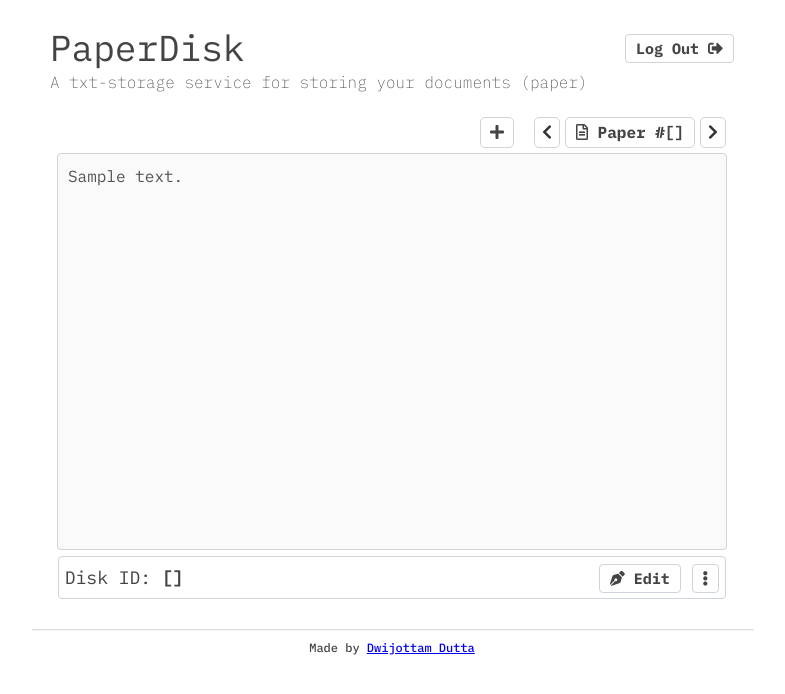
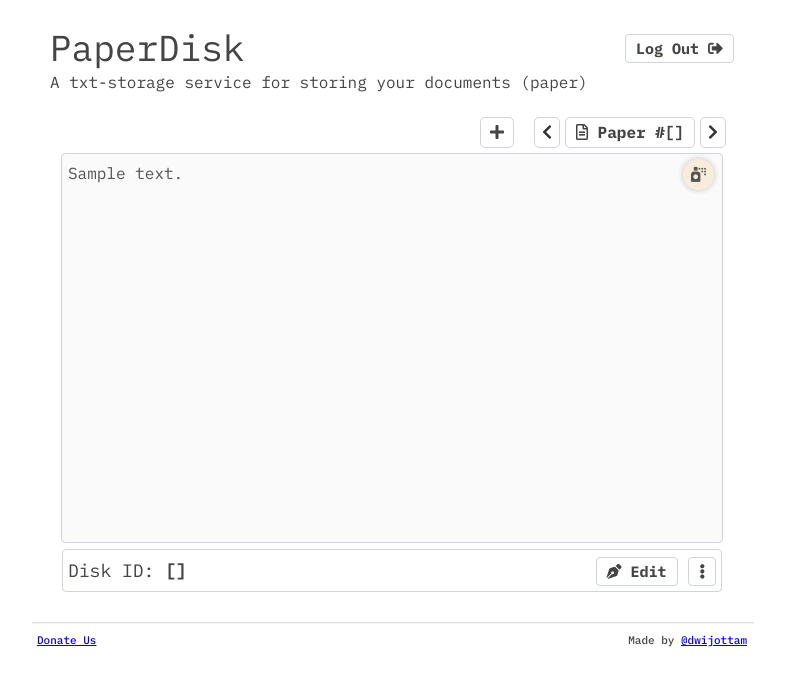
Before and after one commit to Dwijottam-Dutta/PaperDisk, a Flask app: template templates/paper.html.jinja in a window 1280 px wide. Shown: the top 694 px of the page, without its empty margins (248-1033 px from the left). Run offline with Flask 3, Linux system fonts and the light colour scheme; the template is opened without the code that fills it: most values are stand-ins (such as "Sample title", 1, 10 or a date in 2020).

Commit message:
added theme spray and minor bug fixes

```diff
--- a/main.py
+++ b/main.py
@@ -262,7 +262,7 @@ def paper_logout():
 
 @app.route("/premium")
 def premium():
-    return "<h2>Donate Us:</h2> <label>For keeping PaperDisk, 24/7 uptime running, and for lifetime we need your support!!<br>For maintanance of our database and server, we need money, to not get run out of storage.</label><p>If you like this project by me, please don't forget to donate some money on UPI: <b><i>9137745935@fam</i></b></p><b>It would be a great help for me as a single developer to handle all of the work!!</b><h3>Thank you !!</h3>"
+    return "<h2>Donate Us:</h2> <label>For keeping PaperDisk, 24/7 uptime running, and for lifetime we need your support!!<br>For maintanance of our database and server, we need money, to not get run out of storage.</label><p>If you like this project by me, please don't forget to donate some money on <br><br> &nbsp; UPI: <b><i>9137745935@fam</i></b></p><b>It would be a great help for me as a single developer to handle all of the work!!</b><h3>Thank you !!</h3>"
 
 
 if __name__ == "__main__":
--- a/static/js/paper.js
+++ b/static/js/paper.js
@@ -42,6 +42,13 @@ function PRINT() {
     TOAST("Printing Service API is not available on your system");
 }
 
+function THEME(){
+    localStorage.setItem("theme", "pale")
+    document.body.classList.toggle("pale");
+    document.getElementById("paper_doc").classList.toggle("shadow");
+    document.getElementById("paper-nav").classList.toggle("shadow");
+}
+
 // DETAILS MENU
 function DETAILS() {
     popupBox = document.querySelector(".popup-box");
@@ -57,3 +64,7 @@ pop_close.addEventListener("click", () => {
 function LOGOUT() {
     location.href = "/logout";
 }
+
+if (localStorage.getItem("theme") == "pale"){
+    THEME()
+}
--- a/static/style.css
+++ b/static/style.css
@@ -1,11 +1,47 @@
+
 body {
-  color: #444;
+
+  --theme: #fff;
+  --theme-sub: antiquewhite;
+  --border: #ced4da;
+  --color: #444;
+
+  color: var(--color);
   margin: 0.5em auto;
   max-width: 40em;
   padding: 0 .62em;
   font-size: 1.125em;
   line-height: 1.62em;
   font-family: "IBM Plex Mono", monospace;
+  background: var(--theme);
+}
+
+body.pale{
+  --theme: bisque;
+  --border: #444;
+  --color: #444;
+  --theme-sub:burlywood;
+}
+
+
+/* width */
+::-webkit-scrollbar {
+  width: 3px;
+}
+
+/* Track */
+::-webkit-scrollbar-track {
+  background: #0000000f;
+}
+
+/* Handle */
+::-webkit-scrollbar-thumb {
+  background: var(--color);
+}
+
+/* Handle on hover */
+::-webkit-scrollbar-thumb:hover {
+  background: #555;
 }
 
 .main {
@@ -43,7 +79,7 @@ input[type=password],
 input[type=text] {
   font-family: "IBM Plex Mono", monospace;
   font-size: 1rem;
-  border: 1px solid #ced4da;
+  border: 1px solid var(--border);
   border-radius: .25rem;
   padding-top: 5px;
   padding-bottom: 5px;
@@ -54,7 +90,7 @@ input[type=button],
 input[type=submit],
 button {
   display: inline-block;
-  border: 1px solid #ced4da;
+  border: 1px solid var(--border);
   font-size: 1rem;
   font-family: "IBM Plex Mono", monospace;
   border-radius: .25rem;
@@ -90,7 +126,7 @@ h1 {
 
 .desc {
   margin-top: 10px;
-  font-weight: 200;
+  font-weight: 400;
   margin-bottom: 25px;
 }
 
@@ -111,6 +147,7 @@ h1 {
   padding-top: 4px;
   padding-bottom: 4px;
   font-size: smaller;
+  background: var(--theme);
 }
 
 
@@ -160,12 +197,19 @@ textarea {
   margin-top: 5px;
   width: 100%;
   resize: none;
-  padding: 10px;
+  padding: 0.4em;
   font-size: 1rem;
   line-height: 25px;
-  border: 1px solid #ced4da;
+  border: 1px solid var(--border);
   border-radius: .25rem;
   transition: border-color .15s ease-in-out, box-shadow .15s ease-in-out;
+}
+
+#paper_doc.shadow{
+  box-shadow:  6px 6px #44444457;
+  margin-bottom: 14px;
+  border: 2px solid var(--border);
+  background: rgb(255 255 255 / 20%);
 }
 
 #paper-nav {
@@ -173,19 +217,25 @@ textarea {
   flex-direction: row;
   align-items: center;
   justify-content: space-between;
-  border: 1px solid #ced4da;
+  border: 1px solid var(--border);
   border-radius: .25rem;
   transition: border-color .15s ease-in-out, box-shadow .15s ease-in-out;
-  width: 101%;
+  width: 100%;
   padding: 0.3em;
+}
+
+#paper-nav.shadow{
+  box-shadow:  6px 6px #44444457;
+  border: 2px solid var(--border);
+  background: rgb(255 255 255 / 20%);
 }
 
 #toast {
   display: flex;
   position: absolute;
   font-size: smaller;
-  bottom: 60px;
-  background-color: antiquewhite;
+  bottom: 70px;
+  background-color: var(--theme-sub);
   padding: 3px;
   border-radius: .25rem;
   padding-left: 10px;
@@ -194,13 +244,30 @@ textarea {
   text-decoration: solid;
   transform: scale(0);
   transform-origin: bottom;
-  box-shadow: 0 0 6px rgba(0, 0, 0, 0.15);
+  box-shadow: 0 0 6px rgba(0, 0, 0, 0.25);
   transition: transform 0.4s ease;
 }
 
 #toast.show {
   transform: scale(1);
   transition: transform 0.4s ease;
+}
+
+#spray{
+    background-color: var(--theme-sub);
+    padding: 1px 8px;
+    opacity: 0.9;
+    border-radius: 1rem;
+    position: absolute;
+    font-size: smaller;
+    top: 42px;
+    right: 2px;
+    text-decoration: solid;
+    cursor: pointer;
+    box-shadow: 0 0 6px rgba(0, 0, 0, 0.25);
+}
+#spray:hover{
+  opacity: 1;
 }
 
 .nav {
@@ -212,7 +279,7 @@ textarea {
 }
 
 #number {
-  border: 1px solid #ced4da;
+  border: 1px solid var(--border);
   padding: 0px;
   padding-right: 10px;
   padding-left: 10px;
@@ -222,7 +289,7 @@ textarea {
 }
 
 .btn {
-  border: 1px solid #ced4da;
+  border: 1px solid var(--border);
   padding: 0px;
   padding-right: 9px;
   padding-left: 9px;
@@ -242,7 +309,7 @@ textarea {
   padding: 6px;
   color: #333;
   font-size: 16px;
-  border: 1px solid #ced4da;
+  border: 1px solid var(--border);
   padding: 0px;
   padding-right: 7px;
   padding-left: 7px;
@@ -257,11 +324,11 @@ textarea {
 .menu {
   margin: 0;
   z-index: 10000;
-  bottom: 50px;
+  bottom: 55px;
   right: 0;
   list-style: none;
   padding: 0;
-  background: white;
+  background-color: var(--theme);
   position: absolute;
   border-radius: 4px;
   transform: scale(0);
@@ -289,7 +356,7 @@ textarea {
   border-radius: 0;
   justify-content: flex-start;
   transition: transform 1s ease-in-out;
-  /* border-bottom: 1px solid #ced4da; */
+  /* border-bottom: 1px solid var(--border); */
 }
 
 .menu-btn .menu li:hover {
@@ -303,7 +370,7 @@ textarea {
   justify-content: center;
   align-items: center;
   padding: 15px;
-  border: 1.5px solid #ced4da;
+  border: 1.5px solid var(--border);
   border-radius: .35rem;
   margin-top: 10px;
 
@@ -327,7 +394,7 @@ textarea {
 .open-field {
   display: flex;
   flex-direction: column;
-  border: 1.5px solid #ced4da;
+  border: 1.5px solid var(--border);
   border-radius: .25rem;
   transition: border-color .15s ease-in-out, box-shadow .15s ease-in-out;
   padding: 15px;
@@ -362,22 +429,22 @@ textarea {
 hr {
   width: 100%;
   margin-top: 30px;
-  color: #ced4da;
+  color: var(--border);
   border-color: #ced4da3f;
 }
 
 footer {
   display: flex;
   flex-direction: row;
-  justify-content: center;
+  justify-content: space-between;
   align-items: center;
-  margin-left: 15px;
-  margin-right: 15px;
+  margin-left: 5px;
+  margin-right: 5px;
 }
 
 
 .dev {
-  font-size: 12px;
+  font-size: 11px;
   margin-top: 0;
   font-weight: 500;
 }
--- a/templates/$index.html.jinja
+++ b/templates/$index.html.jinja
@@ -46,14 +46,12 @@
 
       {% if code %}
       <div class="inline-div">
-        <button class="inline-buttons" type="button" onclick="LOGOUT()"><b>Log Out </b><i
+        <button class="inline-buttons" type="button" onclick="LOGOUT()"><b class="phone-invisible">Log Out </b><i
             class="fas fa-sign-out-alt"></i></button>
       </div>
       {% else %}
       <div class="inline-div">
         <button href="/logout" class="inline-buttons" type="button" onclick="OPEN_DISK()"><b>Open</b> <i class="far fa-folder-open"></i></button>
-        <!-- <button class="inline-buttons" type="button" onclick="NEW_PAPER()"><i class="far fa-plus-square"></i></button>
-          <button class="inline-buttons" type="button" onclick="OPEN_PAPER()"><i class="far fa-folder-open"></i></button> -->
       </div>
       {% endif %}
 
@@ -65,16 +63,16 @@
 
   <hr>
   <footer>
-    <p class="dev">Made by <a href="https://dwijottam-dutta.github.io">Dwijottam Dutta</a></p>
+    <div style="display: flex;">
+      <p class="dev" style="margin-right: 10px;"><a href="/premium">Donate Us</a></p>
+      {# <p class="dev"><a href="https://dwijottam-dutta.github.io">Changelog</a></p> #}
+    </div>
+    <p class="dev">Made by <a href="https://dwijottam-dutta.github.io">@dwijottam</a></p>
   </footer>
 
   <script src="{{url_for('static', filename='js/api.js')}}"></script>
 
   {% block script %} {% endblock %}
-
-  <script>
-    TOAST("{{alert}}")
-  </script>
 </body>
 
 
--- a/templates/paper.html.jinja
+++ b/templates/paper.html.jinja
@@ -29,6 +29,7 @@
     required>{{content}}</textarea>
 
   <div id="toast">You can now edit your paper</div>
+  <div id="spray" onclick="THEME()"><i class="fas fa-spray-can"></i></div>
 
   <div id="paper-nav">
 
@@ -65,6 +66,7 @@
           <li type="button" onclick="DETAILS()">
             <i class="far fa-question-circle" style="padding-right: 10px;"></i> <strong>Details</strong>
           </li>
+
         </ul>
 
       </button>
@@ -119,6 +121,8 @@
 {% block script %}
 <script src="{{url_for('static', filename='js/paper.js')}}"></script>
 <script>
+
+  TOAST("{{alert}}")
   function download() {
       var element = document.createElement("a");
 
```
Also changed, not shown: templates/home.html.jinja (+5 -4 lines).
